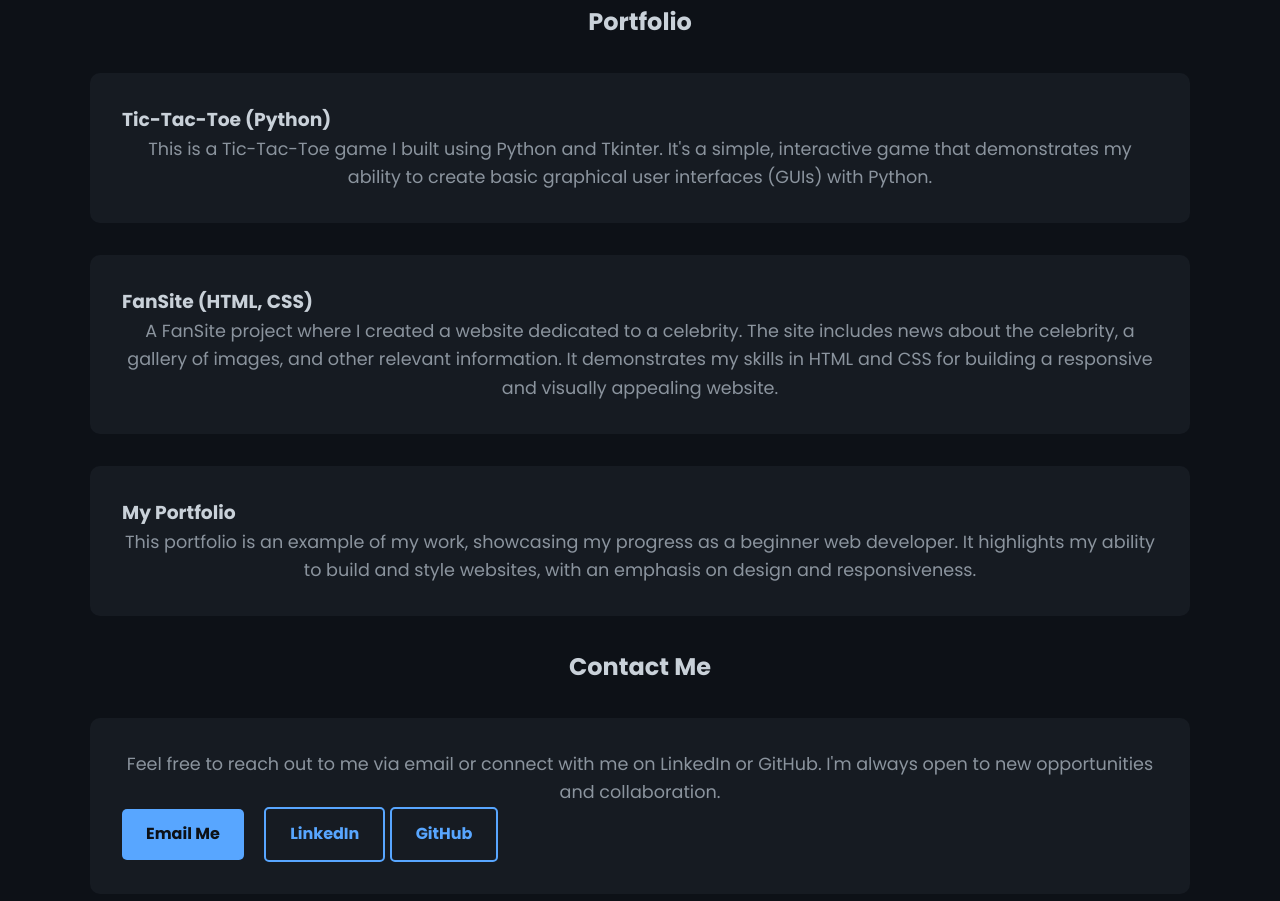
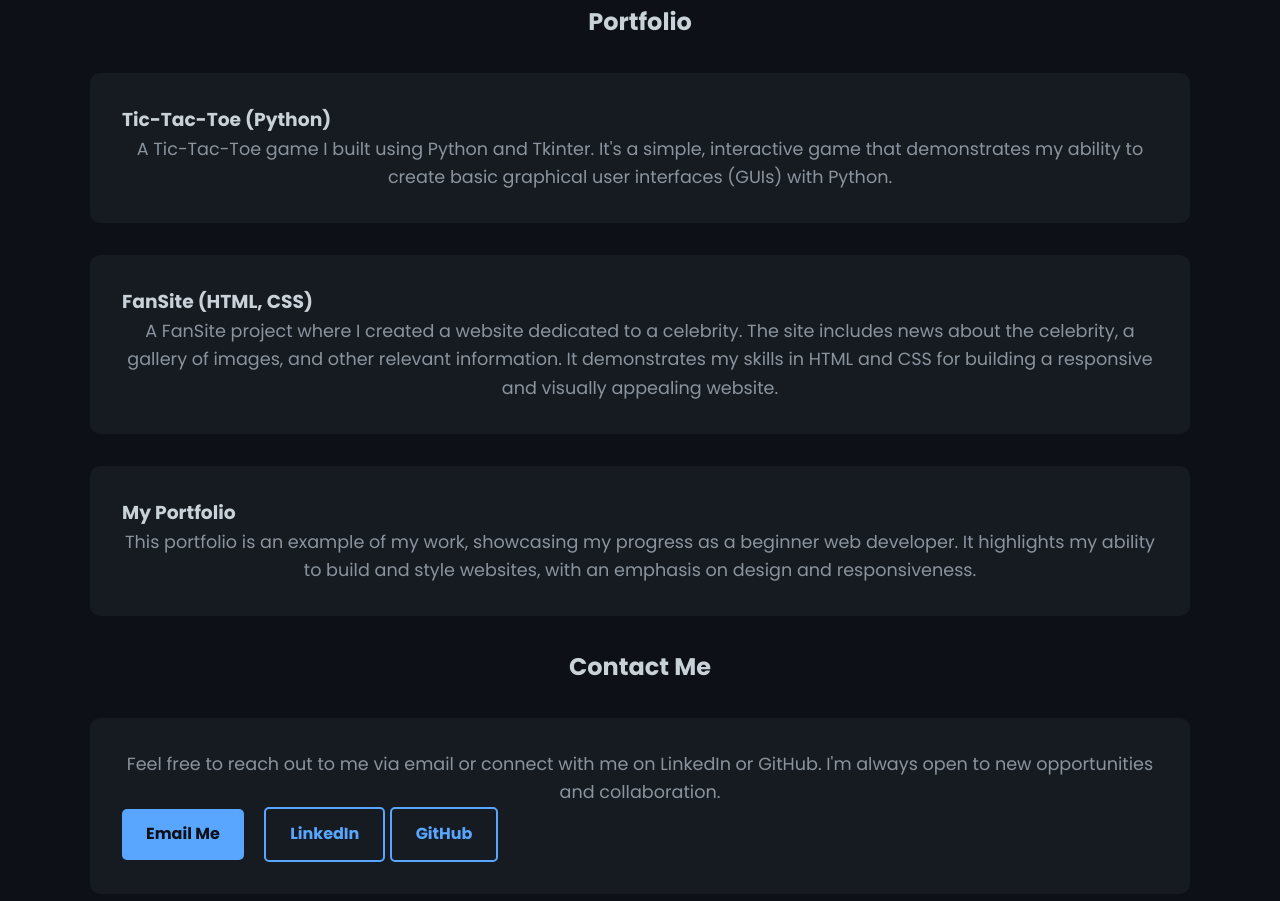
Before and after one commit to Uthman88/portfolio, a plain HTML site: page index.html in a window 1280 px wide. Shown: the part 1327-2228 px from the top of the page. Drawn offline with Linux system fonts and the light colour scheme.

Commit message:
Update index.html

```diff
--- a/index.html
+++ b/index.html
@@ -70,7 +70,7 @@
         <div class="card">
             <h3>Tic-Tac-Toe (Python)</h3>
             <p>
-                This is a Tic-Tac-Toe game I built using Python and Tkinter. It's a simple, interactive game that demonstrates my ability to create basic graphical user interfaces (GUIs) with Python.
+                A Tic-Tac-Toe game I built using Python and Tkinter. It's a simple, interactive game that demonstrates my ability to create basic graphical user interfaces (GUIs) with Python.
             </p>
         </div>
         <div class="card">
```
